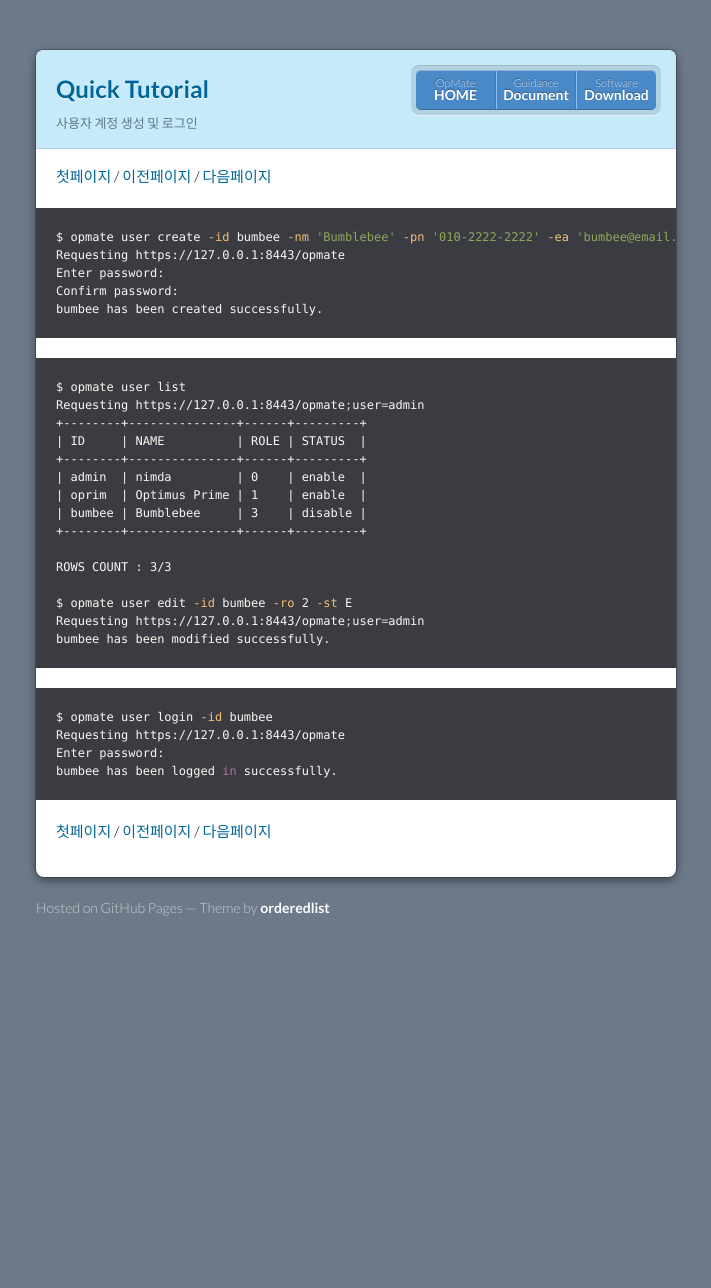
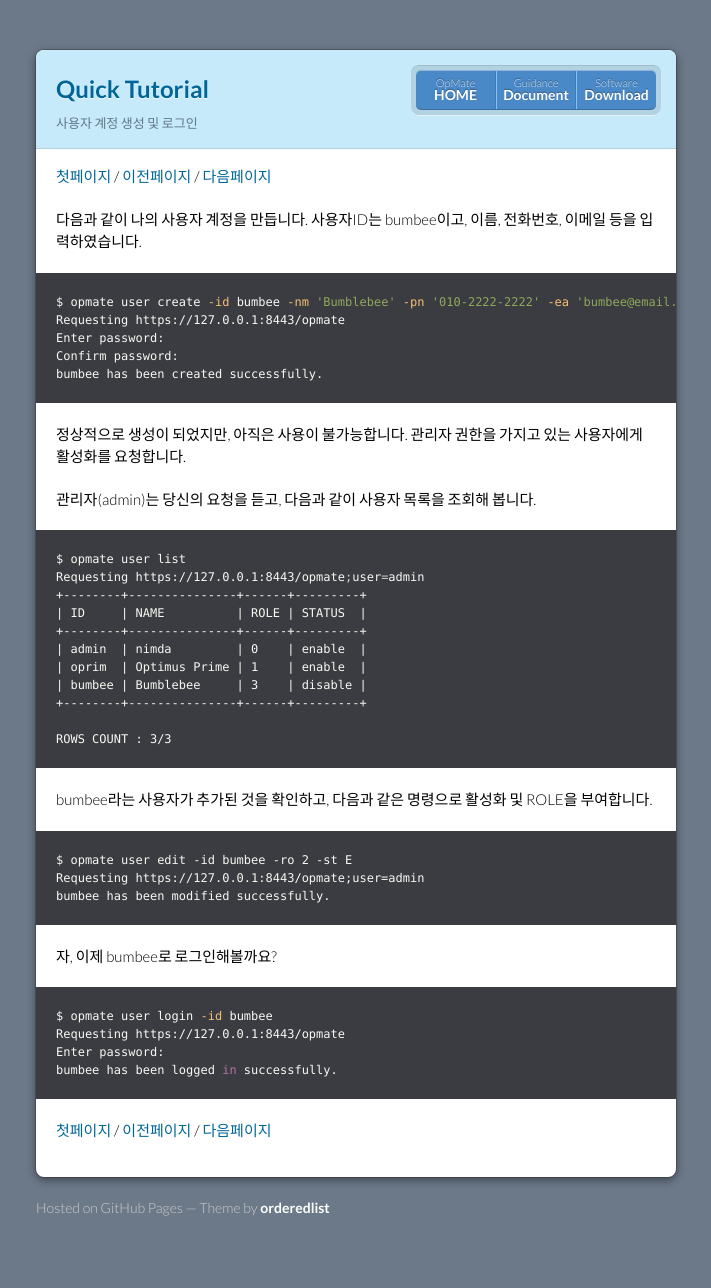
Before and after one commit to opmate/opmate.github.io, a Jekyll site: the page built from document/QuickTutorial2.md, in a window 1280 px wide. Shown: the whole page, without its empty margins (284-995 px from the left). Built offline with Jekyll 4.4.1, drawn with Linux system fonts in a browser that asks for light colours; our own code applies the rules of GitHub Pages for plain Markdown files; a script that is not in the unit is left out; the repository's description, which GitHub fills in, is left out; before the commit the page ends 988 px from its top, so only the background shows below that.

Commit message:
Update QuickTutorial2.md

````diff
--- a/document/QuickTutorial2.md
+++ b/document/QuickTutorial2.md
@@ -4,6 +4,8 @@ description: 사용자 계정 생성 및 로그인
 ---
 
 [첫페이지](QuickTutorial.md) / [이전페이지](QuickTutorial1.md) / [다음페이지](QuickTutorial3.md)
+
+다음과 같이 나의 사용자 계정을 만듭니다. 사용자ID는 bumbee이고, 이름, 전화번호, 이메일 등을 입력하였습니다.
 
 ```sh
 $ opmate user create -id bumbee -nm 'Bumblebee' -pn '010-2222-2222' -ea 'bumbee@email.com'
@@ -12,6 +14,12 @@ Enter password:
 Confirm password:
 bumbee has been created successfully.
 ```
+
+정상적으로 생성이 되었지만, 아직은 사용이 불가능합니다.
+관리자 권한을 가지고 있는 사용자에게 활성화를 요청합니다.
+
+
+관리자(admin)는 당신의 요청을 듣고, 다음과 같이 사용자 목록을 조회해 봅니다.
 
 ```sh
 $ opmate user list
@@ -25,11 +33,17 @@ Requesting https://127.0.0.1:8443/opmate;user=admin
 +--------+---------------+------+---------+
 
 ROWS COUNT : 3/3
+```
 
+bumbee라는 사용자가 추가된 것을 확인하고, 다음과 같은 명령으로 활성화 및 ROLE을 부여합니다.
+
+```
 $ opmate user edit -id bumbee -ro 2 -st E
 Requesting https://127.0.0.1:8443/opmate;user=admin
 bumbee has been modified successfully.
 ```
+
+자, 이제 bumbee로 로그인해볼까요?
 
 ```sh
 $ opmate user login -id bumbee
````
